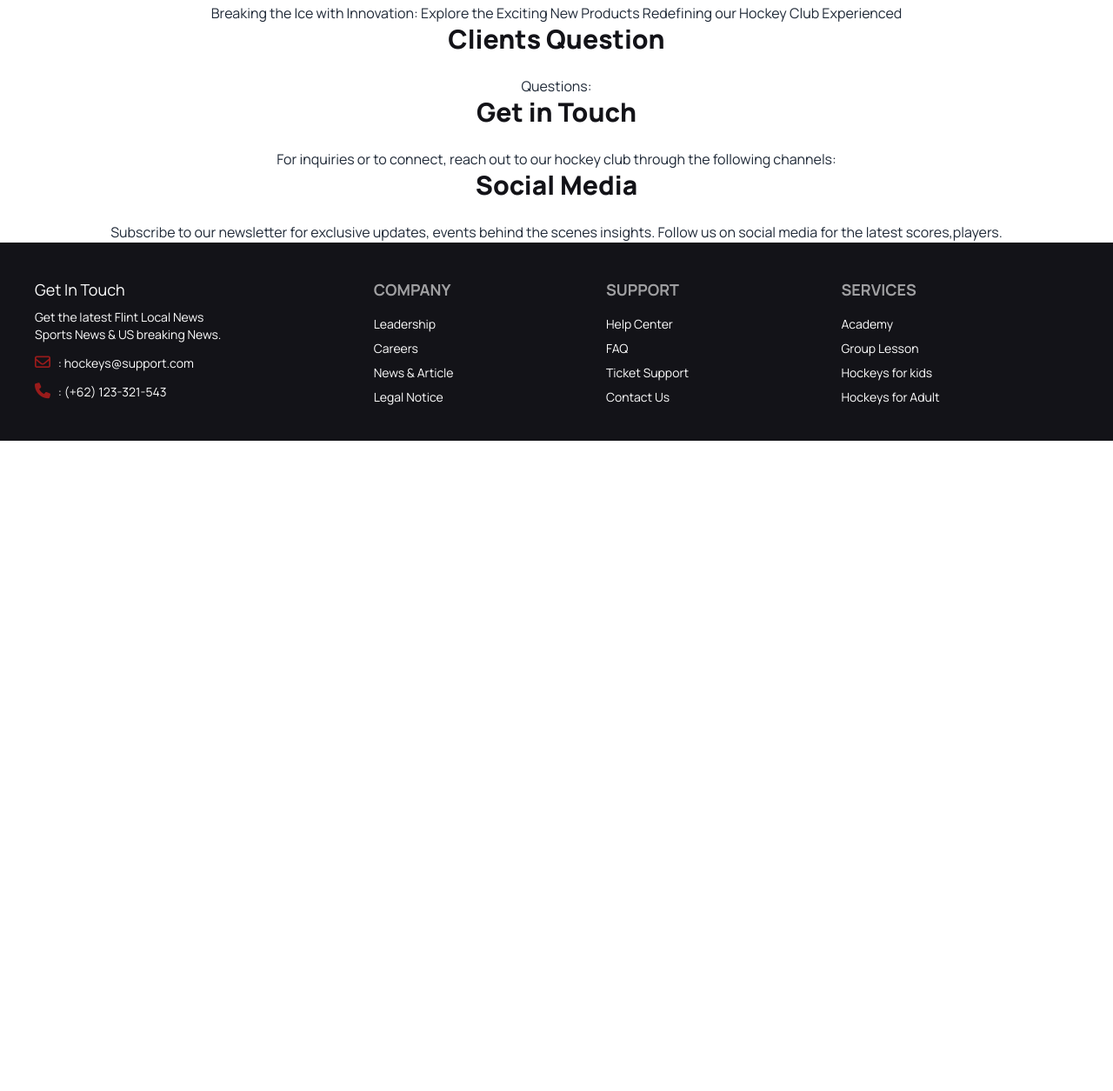
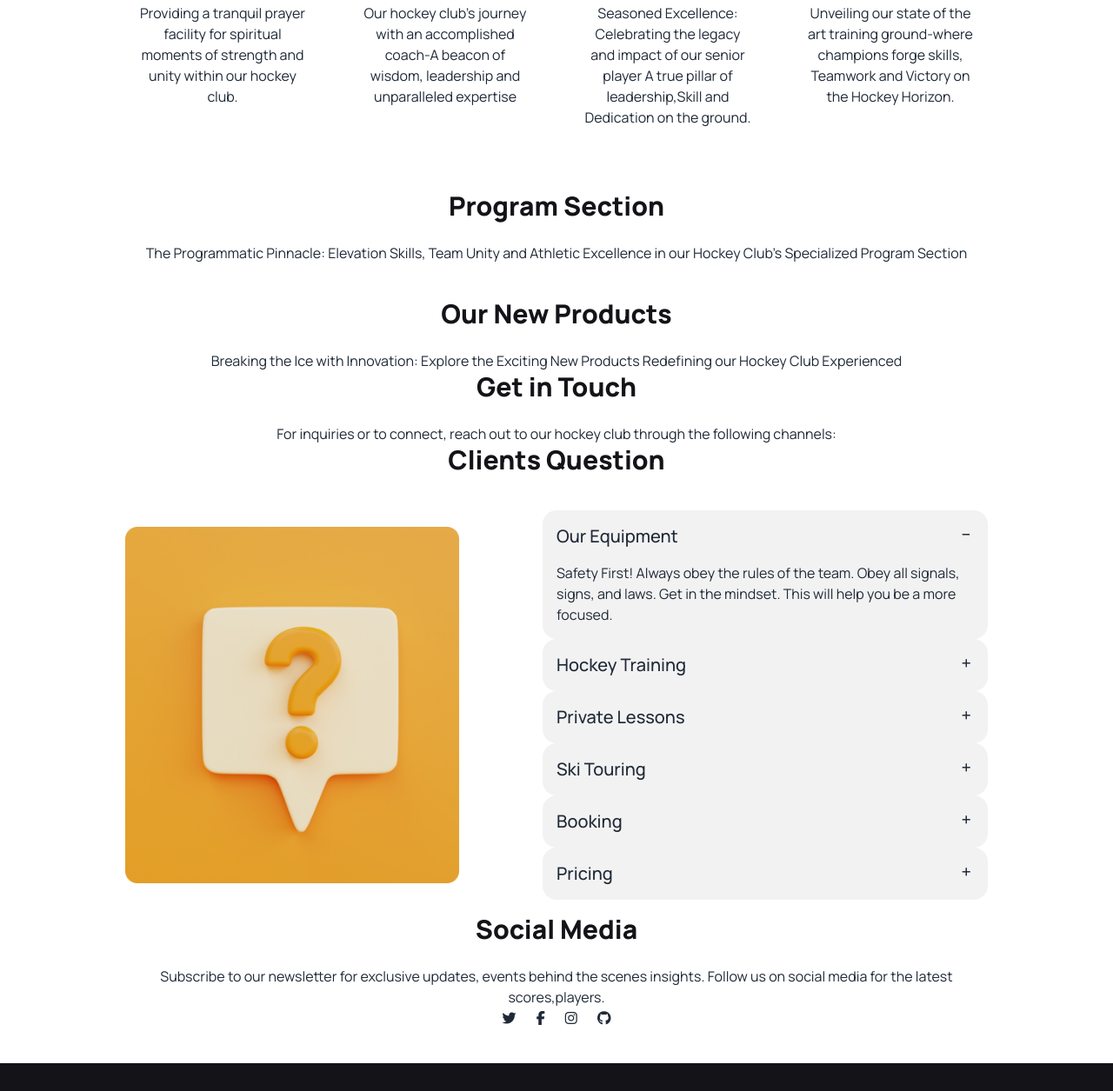
Before and after one commit to Sultanul-Sumon/Third-Assignment, a plain HTML site: page index.html in a window 1280 px wide. Shown: the part 637-1892 px from the top of the page at 87% size. Before the commit the page ends 1144 px from the top, so only its background shows below. Drawn offline with nearby package versions, Linux system fonts and the light colour scheme.

Commit message:
creat FAQ section

```diff
--- a/index.html
+++ b/index.html
@@ -38,7 +38,7 @@
 
 <body class="font-manrope">
   <!-- Navbar Section Starts here -->
-  <header class=" md:container md:mx-auto">
+  <header class="md:container md:mx-auto">
     <nav>
       <div class="navbar bg-[#FFF]">
         <div class="flex-1">
@@ -93,7 +93,7 @@
   <main>
     <!-- Hockey club article starts here -->
     <article>
-      <div class="text-center items-center px-2">
+      <div class="text-center items-center px-2 lg:mx-32 py-32">
       <h3 class="lg:text-3xl text-secondary-color-text font-extrabold mb-6">Professional Hockeys Club</h3>
       <p>Unyielding Passion on ground, Unmatched Excellence in every Stride</p>
       </div>
@@ -101,7 +101,7 @@
       <!-- Hockey club article ends here -->
 
       <!-- Progress icon and description starts here -->
-    <section class="grid grid-cols-1 md:grid-cols-2 lg:grid-cols-4">
+    <section class="grid grid-cols-1 md:grid-cols-2 lg:grid-cols-4 mt-10 lg:mx-32">
       <div class="card-body items-center text-center">
           <div class="radial-progress text-primary-color items-center" style="--value:87;" role="progressbar"><span class="text-secondary-color-text">87%</span></div>
           <h2 class="card-title">Prayer Facility</h2>
@@ -130,7 +130,7 @@
 
         <!-- Program Section starts here -->
         <section>
-          <div class="text-center items-center px-2">
+          <div class="text-center items-center px-2 mt-10 lg:mx-32">
           <h3 class="lg:text-3xl text-secondary-color-text font-extrabold mb-6">Program Section</h3>
           <p>The Programmatic Pinnacle: Elevation Skills, Team Unity and Athletic Excellence in our Hockey Club's Specialized Program Section</p>
           </div>
@@ -139,43 +139,126 @@
 
           <!-- New Products Section starts here -->
         <section>
-          <div class="text-center items-center px-2">
+          <div class="text-center items-center px-2 mt-10 lg:mx-32">
           <h3 class="lg:text-3xl text-secondary-color-text font-extrabold mb-6">Our New Products</h3>
           <p>Breaking the Ice with Innovation: Explore the Exciting New Products Redefining our Hockey Club Experienced</p>
           </div>
           </section>
           <!-- New Products Section ends here -->
 
-          <!-- Client FAQ Section Starts here -->
-      <section>
-        <div class="text-center items-center px-2">
-        <h3 class="lg:text-3xl text-secondary-color-text font-extrabold mb-6">Clients Question</h3>
-        <p>Questions:</p>
-        </div>
-        </section>
-        <!-- Client FAQ Section ends here -->
+
 
         <!-- Get in touch section starts here -->
         <section>
-          <div class="text-center items-center px-2">
+          <div class="text-center items-center px-2 mr-10 lg:mx-32">
           <h3 class="lg:text-3xl text-secondary-color-text font-extrabold mb-6">Get in Touch</h3>
           <p>For inquiries or to connect, reach out to our hockey club through the following channels:</p>
           </div>
           </section>
         <!-- get in touch section ends here -->
 
+           <!-- Client Question Section Starts here -->
+        <section>
+          <div class="text-center items-center px-2 mr-10 lg:mx-32">
+          <h3 class="lg:text-3xl text-secondary-color-text font-extrabold mb-6">Clients Question</h3>
+          </div>
+          </section>
+          <!-- Client Question Section ends here -->
+          <!-- Client FAQ Section starts here -->
+
+        <section>
+          <div class="hero">
+            <div class="hero-content flex-col lg:lg:flex-row lg:gap-24 lg:mx-32">
+              <img src="./images/11.png" class="w-3/4 lg:max-w-sm rounded-lg" />
+              <div>
+                <div class="collapse collapse-plus bg-base-200">
+                  <input type="radio" name="my-accordion-3" checked="checked" />
+                  <div class="collapse-title text-xl font-medium">
+                    Our Equipment
+                  </div>
+                  <div class="collapse-content">
+                    <p>Safety First! Always obey the rules of the team. Obey all signals, signs, and laws. Get in the mindset. This will help you be a more focused.</p>
+                  </div>
+                </div>
+                <div class="collapse collapse-plus bg-base-200">
+                  <input type="radio" name="my-accordion-3" />
+                  <div class="collapse-title text-xl font-medium">
+                    Hockey Training
+                  </div>
+                  <div class="collapse-content">
+                    <p>Safety First! Always obey the rules of the road. Obey all traffic signals, signs, and laws. Get in the mindset of “driving” your bike—not just “riding” your bike. This will help you be a more focused and legally compliant bike rider.</p>
+                  </div>
+                </div>
+                <div class="collapse collapse-plus bg-base-200">
+                  <input type="radio" name="my-accordion-3" />
+                  <div class="collapse-title text-xl font-medium">
+                    Private Lessons
+                  </div>
+                  <div class="collapse-content">
+                    <p>Safety First! Always obey the rules of the road. Obey all traffic signals, signs, and laws. Get in the mindset of “driving” your bike—not just “riding” your bike. This will help you be a more focused and legally compliant bike rider.</p>
+                  </div>
+                </div>
+                <div class="collapse collapse-plus bg-base-200">
+                  <input type="radio" name="my-accordion-3" />
+                  <div class="collapse-title text-xl font-medium">
+                    Ski Touring
+                  </div>
+                  <div class="collapse-content">
+                    <p>Safety First! Always obey the rules of the road. Obey all traffic signals, signs, and laws. Get in the mindset of “driving” your bike—not just “riding” your bike. This will help you be a more focused and legally compliant bike rider.</p>
+                  </div>
+                </div>
+                <div class="collapse collapse-plus bg-base-200">
+                  <input type="radio" name="my-accordion-3" />
+                  <div class="collapse-title text-xl font-medium">
+                    Booking
+                  </div>
+                  <div class="collapse-content">
+                    <p>Safety First! Always obey the rules of the road. Obey all traffic signals, signs, and laws. Get in the mindset of “driving” your bike—not just “riding” your bike. This will help you be a more focused and legally compliant bike rider.</p>
+                  </div>
+                </div>
+                <div class="collapse collapse-plus bg-base-200">
+                  <input type="radio" name="my-accordion-3" />
+                  <div class="collapse-title text-xl font-medium">
+                    Pricing
+                  </div>
+                  <div class="collapse-content">
+                    <p>Safety First! Always obey the rules of the road. Obey all traffic signals, signs, and laws. Get in the mindset of “driving” your bike—not just “riding” your bike. This will help you be a more focused and legally compliant bike rider.</p>
+                  </div>
+                </div>
+
+              </div>
+            </div>
+          </div>
+          </section>
+          <!-- Client FAQ Section ends here -->
+
         <!-- Social Media Section starts here -->
         <section>
-          <div class="text-center items-center px-2">
+          <div class="text-center items-center px-2 mr-10 lg:mx-32">
           <h3 class="lg:text-3xl text-secondary-color-text font-extrabold mb-6">Social Media</h3>
           <p>Subscribe to our newsletter for exclusive updates, events behind the scenes insights. Follow us on social media for the latest scores,players.</p>
+          <div class="gap-6">
+          <i class="fa-brands fa-twitter mr-5"></i>
+          <i class="fa-brands fa-facebook-f mr-5"></i>
+          <i class="fa-brands fa-instagram mr-5"></i>
+          <i class="fa-brands fa-github"></i>
+          </div>
           </div>
           </section>
 
         <!-- Social Media Section ends here -->
+
+
+
+
+
+
+
+
+
 </main>
 
-  <footer class="footer p-10 bg-[#131318;] text-base-content">
+  <footer class="footer p-10 bg-[#131318;] text-base-content mt-10">
     <aside>
      <h3 class="text-lg text-white font-800">Get In Touch</h3>
      <p class="text-sm text-white">Get the latest Flint Local News <br>
```
